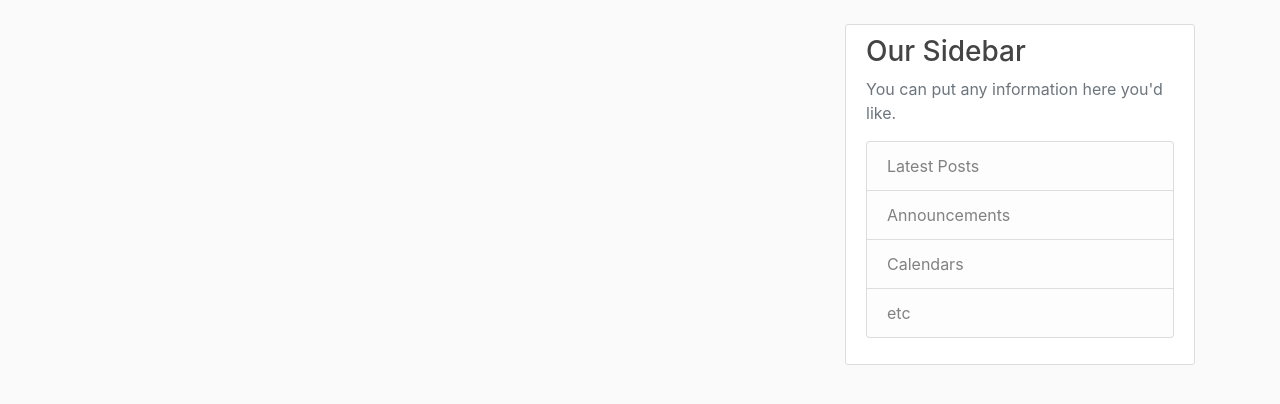
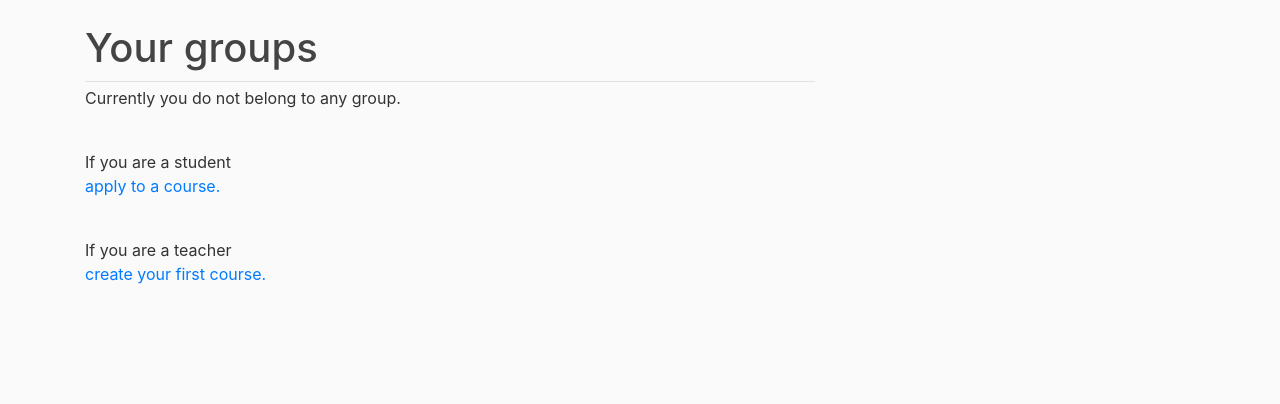
Before and after one commit to michalbarczyk/grade-control, a Django app: page /overview/ in a window 1280 px wide. Shown: the part 56-460 px from the top of the page. Run offline with Django 3.2, Linux system fonts and the light colour scheme; the visitor is signed in with stand-in values (Sample User, id 1); data that the repository does not hold is empty; some libraries are stand-ins or nearby versions.

Commit message:
started overview panel

```diff
--- a/system/templates/system/base.html
+++ /dev/null
@@ -1,38 +0,0 @@
-{% extends "system/base_navbar.html" %}
-{% block content_outer %}
-    <div class="row">
-    {% if sidebar %}
-    {% with class_name="col-md-8" %}
-    <div class="{{ class_name }}">
-    {% endwith %}
-    {% else %}
-    {% with class_name="col-md-12" %}
-    <div class="{{ class_name }}">
-    {% endwith %}
-    {% endif %}
-        {% if messages %}
-            {% for message in messages %}
-                <div class="alert alert-{{ message.tags }}">
-                    {{ message }}
-                </div>
-            {% endfor %}
-        {% endif %}
-        {% block content %}{% endblock %}
-    </div>
-    {% if sidebar %}
-        <div class="col-md-4">
-          <div class="content-section">
-            <h3>Our Sidebar</h3>
-            <p class='text-muted'>You can put any information here you'd like.
-              <ul class="list-group">
-                <li class="list-group-item list-group-item-light">Latest Posts</li>
-                <li class="list-group-item list-group-item-light">Announcements</li>
-                <li class="list-group-item list-group-item-light">Calendars</li>
-                <li class="list-group-item list-group-item-light">etc</li>
-              </ul>
-            </p>
-          </div>
-        </div>
-    {% endif %}
-    </div>
-{% endblock content_outer %}
--- /dev/null
+++ b/system/templates/system/base_main.html
@@ -0,0 +1,35 @@
+{% extends "system/base_navbar.html" %}
+{% block base_main %}
+    {% if sidebar %}
+        {% with class_name="col-md-8" %}
+            <div class="{{ class_name }}">
+        {% endwith %}
+    {% else %}
+        {% with class_name="col-md-12" %}
+            <div class="{{ class_name }}">
+        {% endwith %}
+    {% endif %}
+    {% if messages %}
+        {% for message in messages %}
+            <div class="alert alert-{{ message.tags }}">
+                {{ message }}
+            </div>
+        {% endfor %}
+    {% endif %}
+    {% block content %}{% endblock %}
+    </div>
+    {% if sidebar and groups %}
+        <div class="col-md-4">
+          <div class="content-section">
+
+              <ul class="list-group">
+                <li class="list-group-item list-group-item-light">Latest Posts</li>
+                <li class="list-group-item list-group-item-light">Announcements</li>
+                <li class="list-group-item list-group-item-light">Calendars</li>
+                <li class="list-group-item list-group-item-light">etc</li>
+              </ul>
+
+          </div>
+        </div>
+    {% endif %}
+{% endblock base_main %}
--- a/system/templates/system/base_navbar.html
+++ b/system/templates/system/base_navbar.html
@@ -49,7 +49,9 @@
     </header>
 
     <main role="main" class="container">
-        {% block content_outer %}{% endblock %}
+        <div class="row">
+            {% block base_main %}{% endblock %}
+        </div>
     </main>
 
     <!-- Optional JavaScript -->
--- a/system/templates/system/home.html
+++ b/system/templates/system/home.html
@@ -1,4 +1,4 @@
-{% extends "system/base.html" %}
+{% extends "system/base_main.html" %}
 {% block content %}
     <div class="article-metadata">
         <h1>Grade control</h1>
--- a/system/templates/system/login.html
+++ b/system/templates/system/login.html
@@ -1,4 +1,4 @@
-{% extends "system/base.html" %}
+{% extends "system/base_main.html" %}
 {% load crispy_forms_tags %}
 {% block content %}
     <div class="content-section">
--- a/system/templates/system/logout.html
+++ b/system/templates/system/logout.html
@@ -1,4 +1,4 @@
-{% extends "system/base.html" %}
+{% extends "system/base_main.html" %}
 {% block content %}
     <h2>You have been logged out</h2>
     <div class="border-top pt-3">
--- a/system/templates/system/overview.html
+++ b/system/templates/system/overview.html
@@ -1,5 +1,24 @@
-{% extends "system/base.html" %}
+{% extends "system/base_main.html" %}
 {% block content %}
+    <div class="article-metadata">
+        <h1>Your groups</h1>
+    </div>
+    <div class="media-body">
+        {% if groups %}
+            <p class="article-content">Here you can see groups you are enrolled to: {% for group in groups %}{{ group }}{% endfor %}
+            </p>
+        {% else %}
+            <p class="article-content">Currently you do not belong to any group.</p>
+            <p class="article-content">
+                If you are a student
+                <a class="mr-2" href="#">apply to a course.</a>
+            </p>
+            <p class="article-content">
+                If you are a teacher
+                <a class="mr-2" href="#">create your first course.</a>
+            </p>
+        {% endif %}
+    </div>
     {% for grade in grades %}
         <article class="media content-section">
           <div class="media-body">
--- a/system/templates/system/profile.html
+++ b/system/templates/system/profile.html
@@ -1,4 +1,4 @@
-{% extends "system/base.html" %}
+{% extends "system/base_main.html" %}
 <!--{% load crispy_forms_tags %}-->
 {% block content %}
 
--- a/system/templates/system/register.html
+++ b/system/templates/system/register.html
@@ -1,4 +1,4 @@
-{% extends "system/base.html" %}
+{% extends "system/base_main.html" %}
 {% load crispy_forms_tags %}
 {% block content %}
     <div class="content-section">
--- a/system/views/overview.py
+++ b/system/views/overview.py
@@ -11,7 +11,7 @@ def overview(request):
     groups = []
     if student_exists:
         grades = Grade.objects.filter(owner_id=user.id)
-        groups += 'Student'
+        groups.append('Student')
     else:
         grades = None
     context = {
```
Also changed, not shown: system/templates/system/about.html (deleted, +0 -9 lines).
